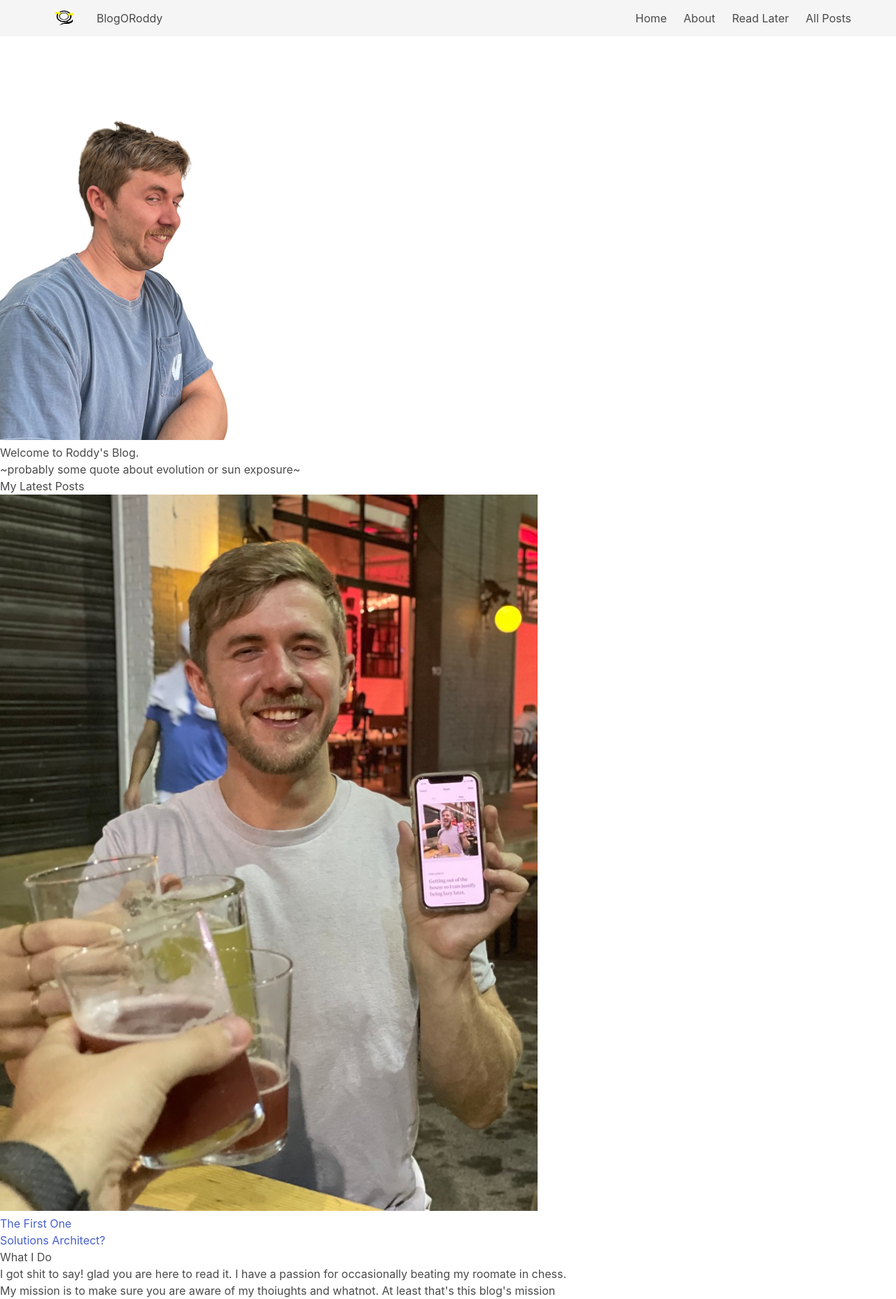
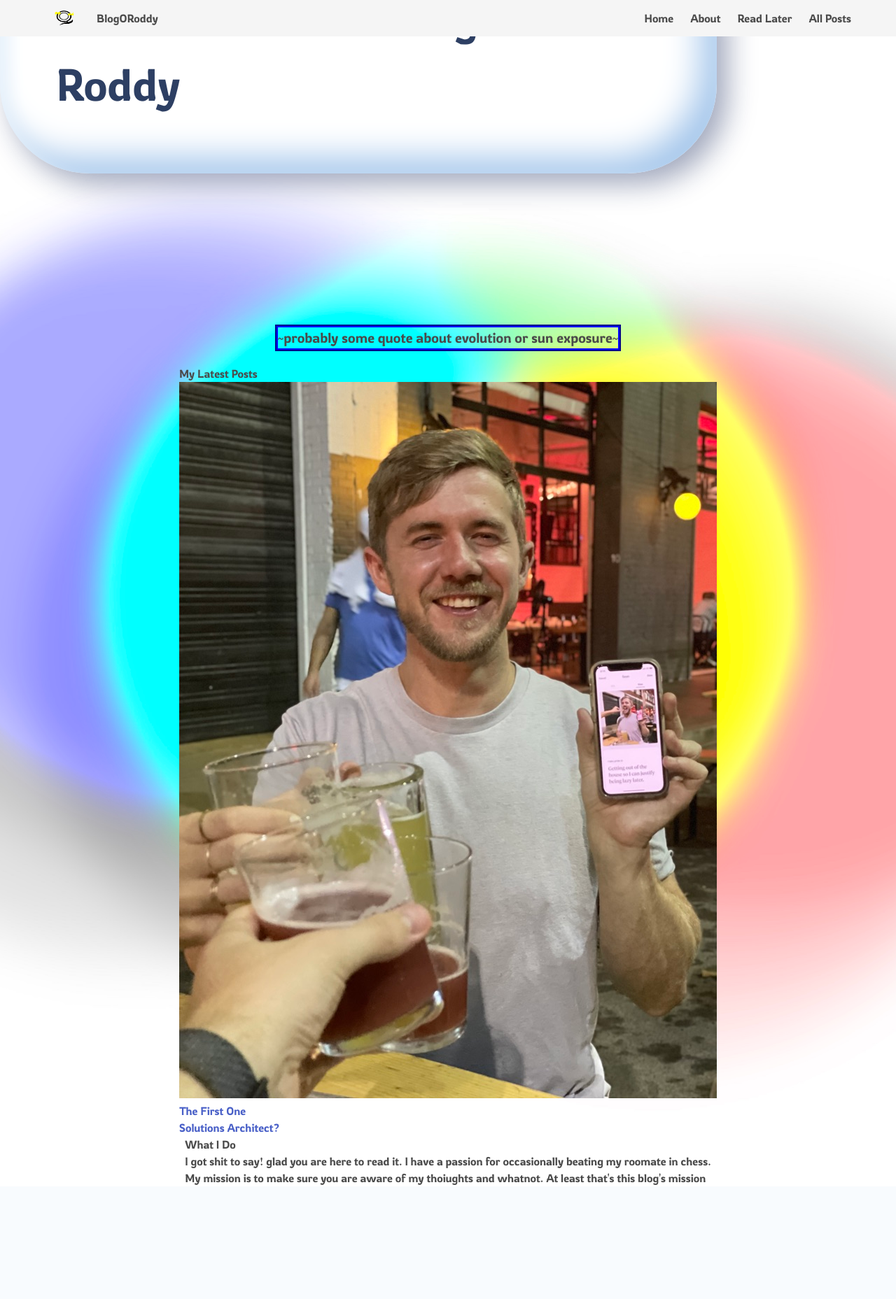
Before and after one commit to seantolbert/blogoroddy, a Django app: page / in a window 1280 px wide. Shown: the whole page at 70% size. After the commit the page ends 1694 px from the top, so only its background shows below. Run offline with Django 3.2, Linux system fonts and the light colour scheme; data comes from the database, SQL or seed files in the repository; both versions use the stored data as it was after the commit.

Commit message:
bigins styling home.html

```diff
--- /dev/null
+++ b/poster/static/poster/home.css
@@ -0,0 +1,54 @@
+@import url('https://fonts.googleapis.com/css2?family=Abril+Fatface&family=Montserrat:wght@700&family=Rowdies:wght@300;700&family=Space+Mono&display=swap');
+
+* {
+    box-sizing: border-box;
+    font-family: 'Rowdies', cursive;
+    margin: 0;
+}
+
+main {
+    display: flex;
+    flex-direction: column;
+    align-items: center;
+    justify-content: center;
+    overflow: hidden;
+    background: url('images/background.jpg') center/cover;
+    margin: 0;
+    padding: 0;
+}
+
+.picture {
+    border: 2px blue solid;
+    border-radius: 30px;
+}
+
+.headline {
+    width: 80%;
+    max-width: 1240px;
+    padding: 5rem;
+    margin: 20px;
+    position: relative;
+    top: 40%;
+    left: 30%;
+    transform: translate(-50%, -50%);
+    background: #ffffff;
+    box-shadow: 15px 15px 40px rgba(18, 34, 88, 0.4), inset 12px 12px 24px #E8F2FB, inset -24px -24px 48px #A7C8EC;
+    border-radius: 8rem;
+}
+
+.headline__text {
+    color: #2D3F63;
+    font-size: 4rem;
+}
+
+#quote {
+  margin: 20px;
+  border: 2px darkblue solid;
+  position: relative;
+  top: 50%;
+}
+
+.quote__text {
+  border: 2px blue solid;
+  font-size: 20px;
+}
--- a/poster/templates/poster/home.html
+++ b/poster/templates/poster/home.html
@@ -6,17 +6,20 @@
 
 {% block css_files %}
 <link rel='stylesheet' href='{% static 'poster/partials/post.css' %}' />
-<link rel='stylesheet' href='{% static 'poster/index.css' %}'>
+<link rel='stylesheet' href='{% static 'poster/home.css' %}'>
 {% endblock  %}
-
-<section id="welcome">
-  <header>
-    <img src="{% static 'poster/images/sean.png' %}" alt="Sean - the author" />
-    <h2>Welcome to Roddy's Blog.</h2>
-  </header>
-  <p>
+<main>
+  <section class="headline">
+    <div class="headline__container">
+      <h2 class="headline__text">Welcome to The Blog 'o' Roddy</h2>
+    </div>
+  </section>
+  <section id="quote">
+    <div class="quote__container">
+      <p class="quote__text">
         ~probably some quote about evolution or sun exposure~
       </p>
+    </div>
   </section>
   <section id="latest-posts">
     <h2>My Latest Posts</h2>
@@ -34,4 +37,5 @@ I got shit to say! glad you are here to read it. I have a passion for occasional
         My mission is to make sure you are aware of my thoiughts and whatnot. At least that's this blog's mission
       </p>
     </section>
+  </main>
     {% endblock %}
--- a/templates/base.html
+++ b/templates/base.html
@@ -10,8 +10,10 @@
     <link
       rel="stylesheet"
       href="https://cdn.jsdelivr.net/npm/bulma@0.9.3/css/bulma.min.css"
-    />
-    <link rel="stylesheet" href='{% static 'app.css' %}' /> {% block css_files%}{% endblock css_files %}
+      />
+      <link rel="stylesheet" href='{% static 'app.css' %}' />
+    {% block css_files%}
+    {% endblock css_files %}
   </head>
   <body>
     <header>
```
Also changed, not shown: db.sqlite3, poster/static/poster/images/EA9E5CBE-1042-4D85-B7D8-ABB168930B16_1_201_a.jpeg (deleted), poster/static/poster/images/background.jpg (added), poster/static/poster/partials/post.css (added). Lines whose indentation alone changed are shown as unchanged.
